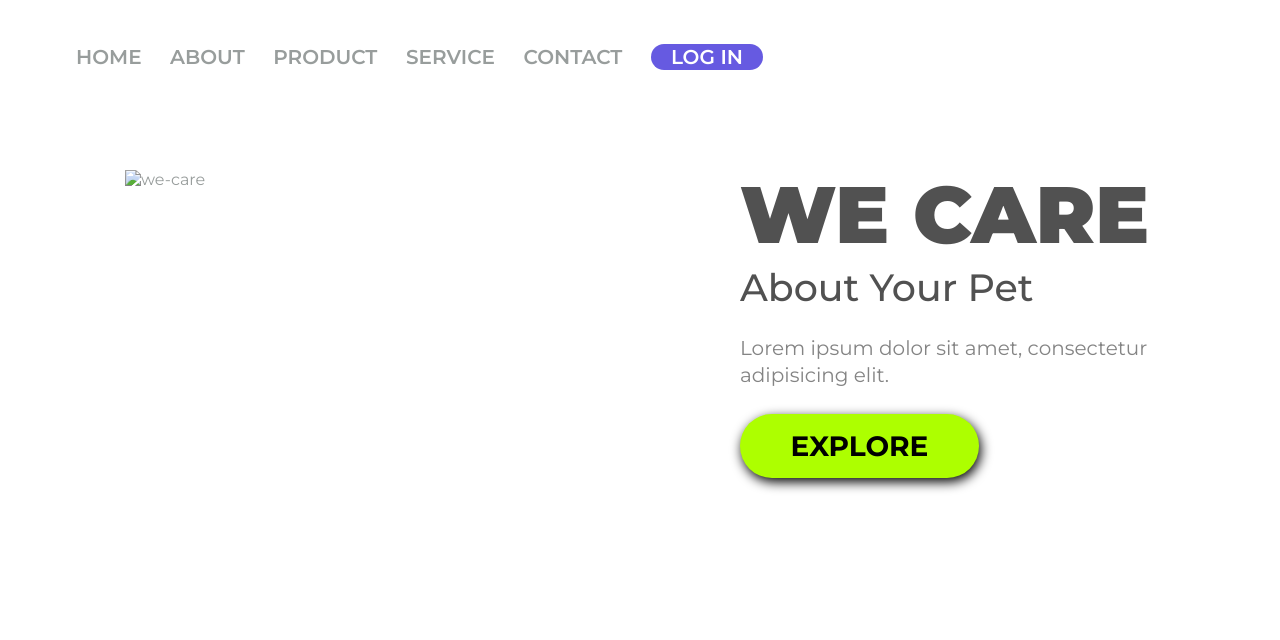
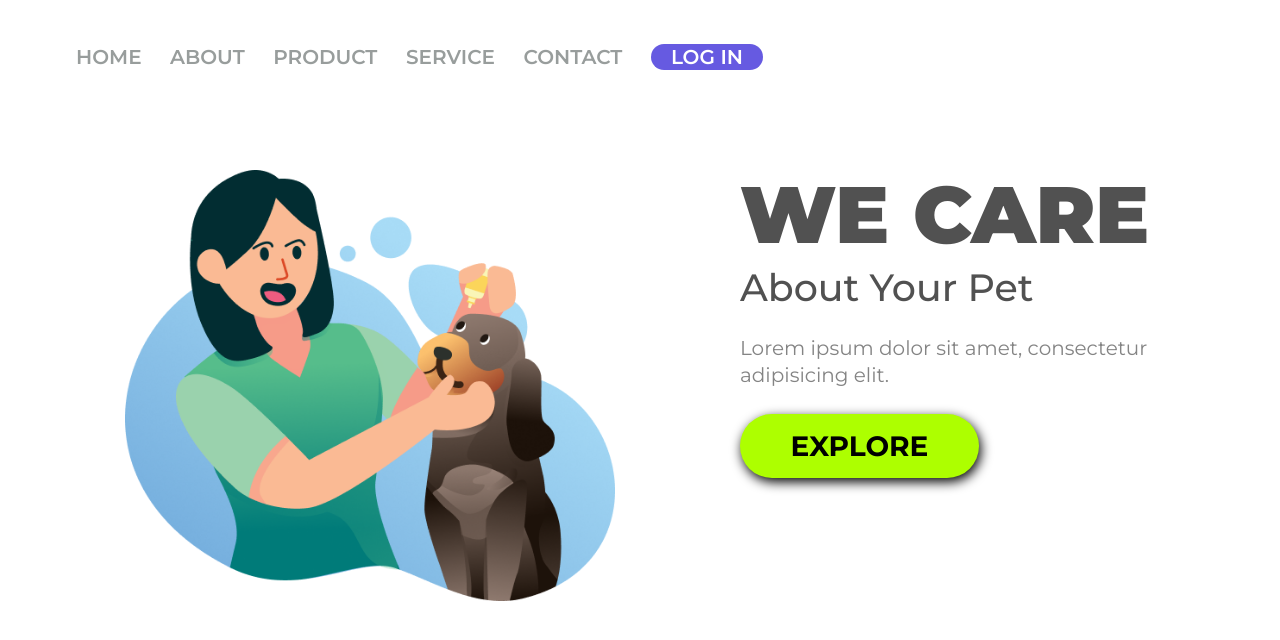
Before and after one commit to lucassantoos96/Primeiro-Projeto-Responsivo, a plain HTML site: page index.html in a window 1280 px wide. Drawn offline with Linux system fonts and the light colour scheme.

Commit message:
Correção na imagem do projeto

```diff
--- a/index.html
+++ b/index.html
@@ -22,7 +22,7 @@
     <a class="link-header">CONTACT</a>
     <button>LOG IN</button>
 </header>
-<img src="./Illustration 2.png" alt="we-care" class="logo-image">
+<img src="./assets/Illustration 2.png" alt="we-care" class="logo-image">
 <section>
 <h1> WE CARE </h1>
 <h2>About Your Pet</h2>
```
